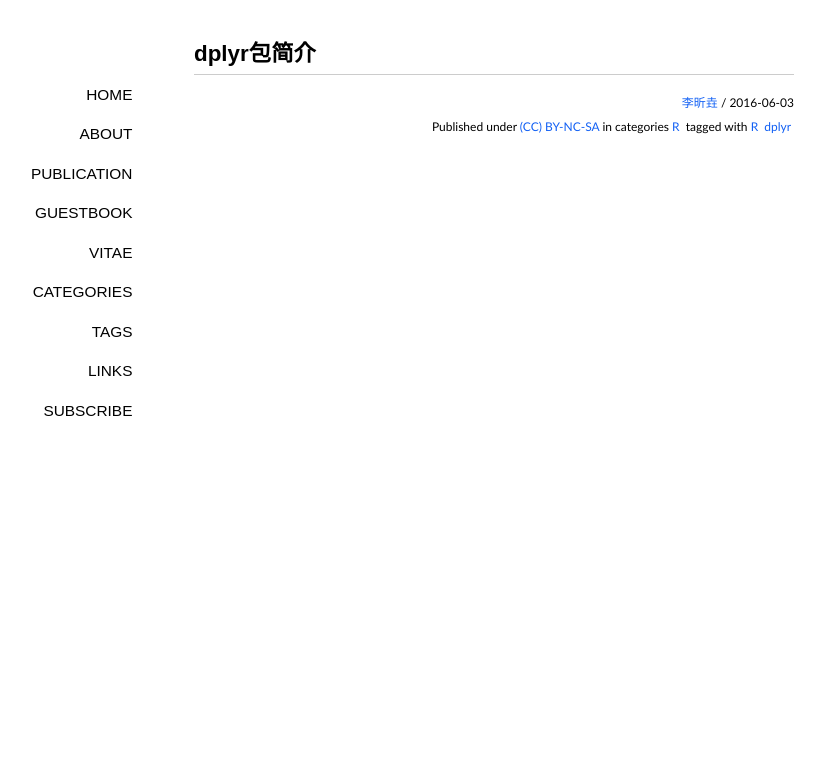
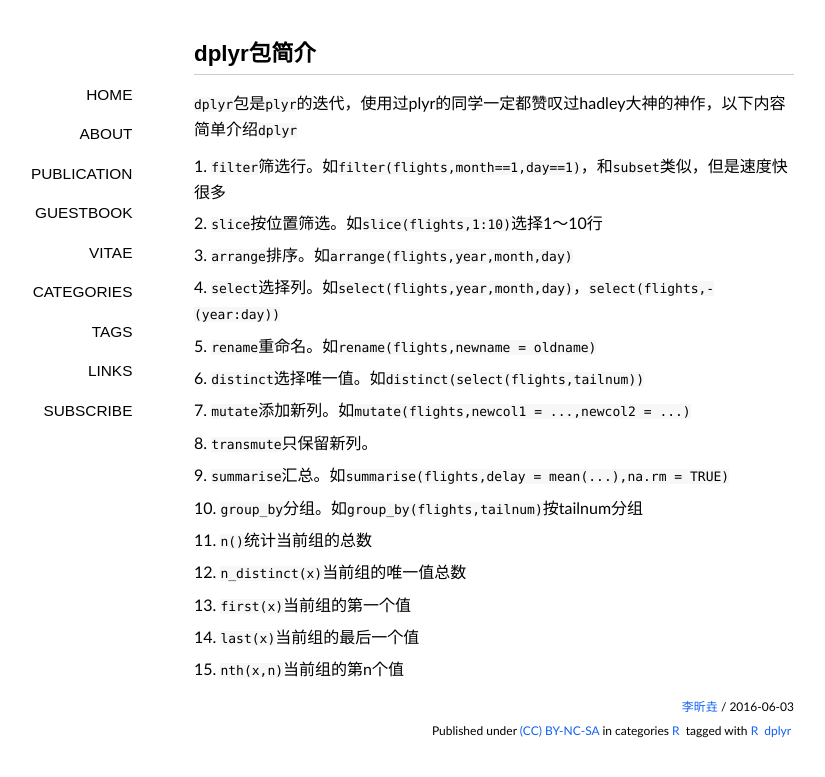
Before and after one commit to lixinyao/jekyll_blog, a Jekyll site: the page built from _posts/2016-06-03-dplyr.md, in a window 1280 px wide. Shown: the top 777 px of the page, without its empty margins (146-971 px from the left). Built offline with Jekyll 4.4.1, drawn with Linux system fonts in a browser that asks for light colours; nearby versions of some CDN libraries; some web fonts are replaced; comment, search, counter and statistics services are not loaded.

Commit message:
dplyr包15个函数简介

```diff
--- a/_posts/2016-06-03-dplyr.md
+++ b/_posts/2016-06-03-dplyr.md
@@ -6,3 +6,21 @@
 - R
 - dplyr
 ---
+
+`dplyr`包是`plyr`的迭代，使用过plyr的同学一定都赞叹过hadley大神的神作，以下内容简单介绍`dplyr`
+
+1. `filter`筛选行。如`filter(flights,month==1,day==1)`，和`subset`类似，但是速度快很多
+2. `slice`按位置筛选。如`slice(flights,1:10)`选择1～10行
+3. `arrange`排序。如`arrange(flights,year,month,day)`
+4. `select`选择列。如`select(flights,year,month,day)`，`select(flights,-(year:day))`
+5. `rename`重命名。如`rename(flights,newname = oldname)`
+6. `distinct`选择唯一值。如`distinct(select(flights,tailnum))`
+7. `mutate`添加新列。如`mutate(flights,newcol1 = ...,newcol2 = ...)`
+8. `transmute`只保留新列。
+9. `summarise`汇总。如`summarise(flights,delay = mean(...),na.rm = TRUE)`
+10. `group_by`分组。如`group_by(flights,tailnum)`按tailnum分组
+11. `n()`统计当前组的总数
+12. `n_distinct(x)`当前组的唯一值总数
+13. `first(x)`当前组的第一个值
+14. `last(x)`当前组的最后一个值
+15. `nth(x,n)`当前组的第n个值
```
